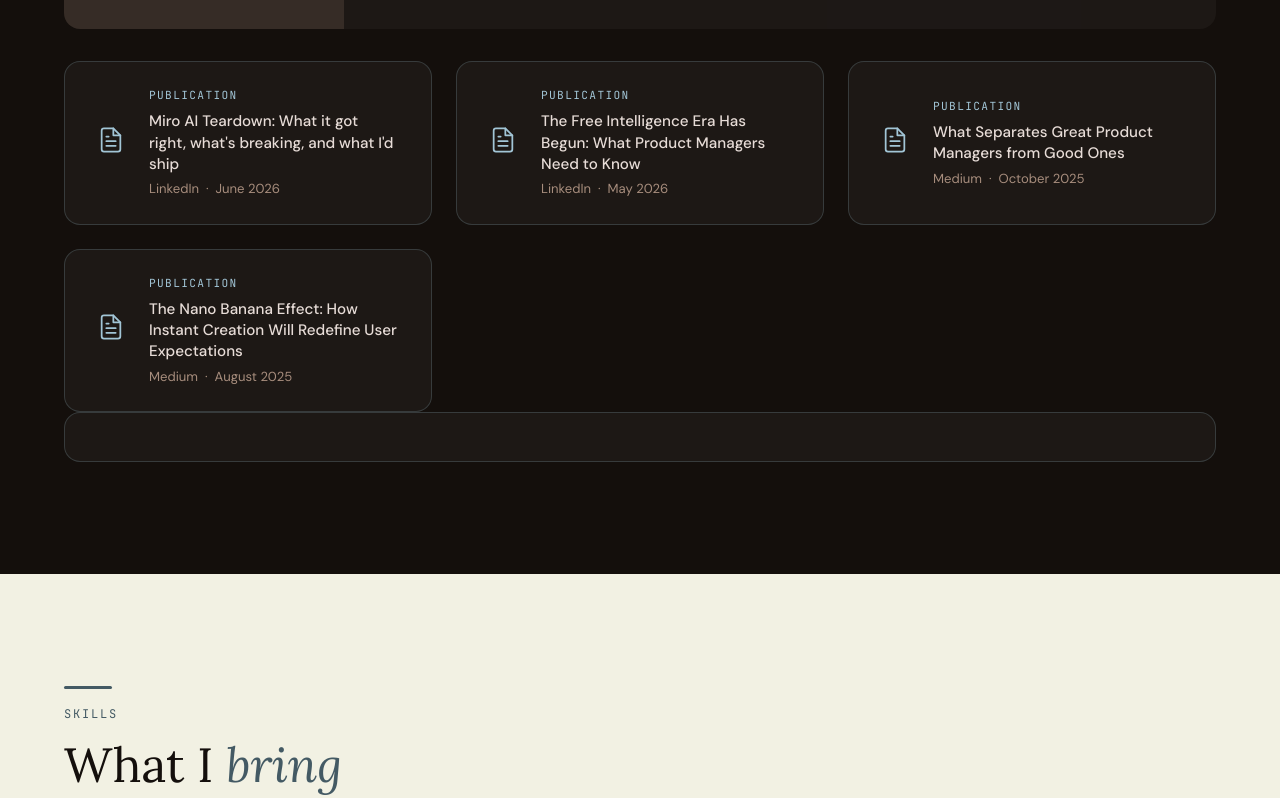
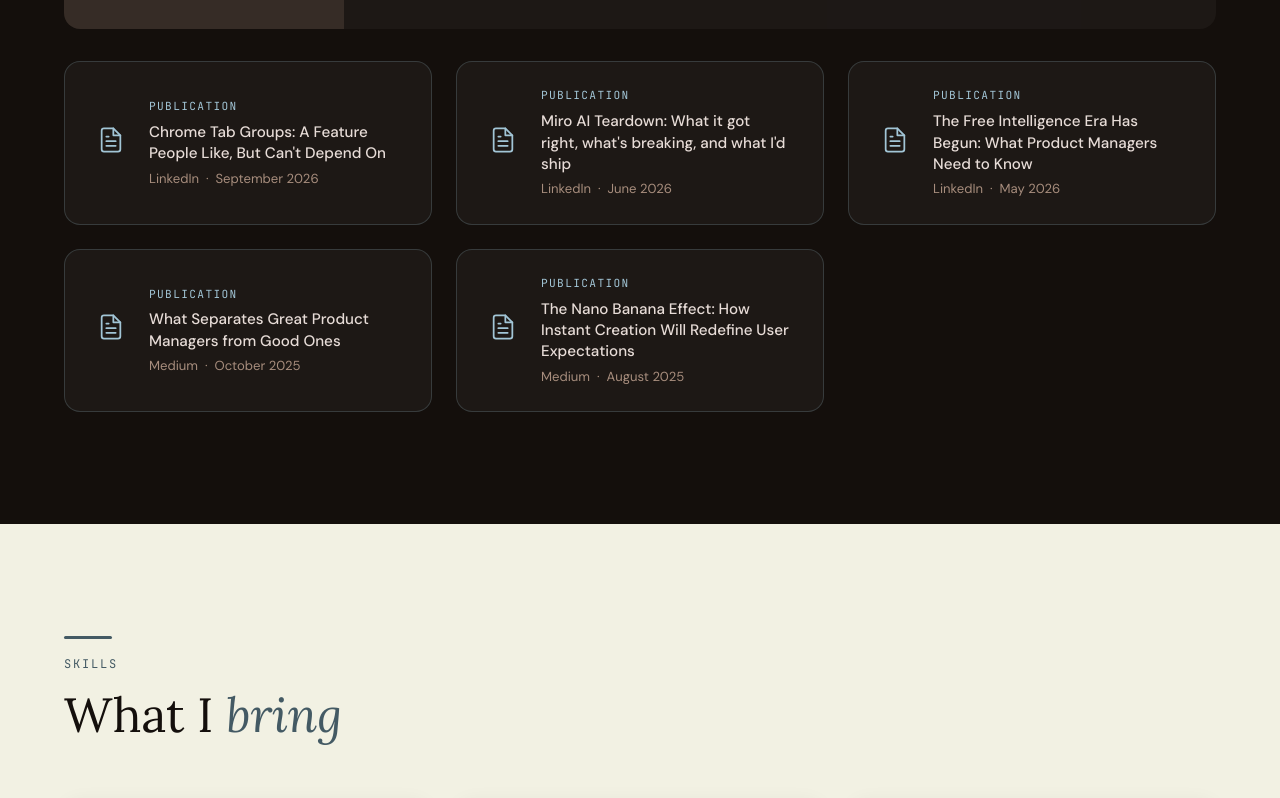
Before and after one commit to Chaitralikore/Portfolio, a plain HTML site: page index.html in a window 1280 px wide. Shown: the part 5107-5905 px from the top of the page. Drawn offline with Linux system fonts and the light colour scheme.

Commit message:
Add Chrome Tab Groups publication link
Added a new publication link for 'Chrome Tab Groups' with relevant metadata.

```diff
--- a/index.html
+++ b/index.html
@@ -821,6 +821,20 @@ section{scroll-margin-top:64px}
 
   <!-- Publications Grid -->
   <div class="pub-list">
+    <!-- Chrome Tab Groups -->
+<a href="https://www.linkedin.com/pulse/chrome-tab-groups-feature-people-like-cant-depend-chaitrali-kore-ggfye/" target="_blank" aria-label="Chrome Tab Groups Publication">
+  <div class="pub-card">
+    <div class="pub-icon">
+      <svg viewBox="0 0 24 24" width="28" height="28" fill="none" stroke="currentColor" stroke-width="1.5" stroke-linecap="round" stroke-linejoin="round" style="color: var(--amber-light);"><path d="M14 2H6a2 2 0 0 0-2 2v16a2 2 0 0 0 2 2h12a2 2 0 0 0 2-2V8z"/><polyline points="14 2 14 8 20 8"/><line x1="16" y1="13" x2="8" y2="13"/><line x1="16" y1="17" x2="8" y2="17"/><polyline points="10 9 9 9 8 9"/></svg>
+    </div>
+    <div>
+      <div class="pub-label">Publication</div>
+      <div class="pub-title">Chrome Tab Groups: A Feature People Like, But Can't Depend On</div>
+      <div class="pub-meta">LinkedIn &nbsp;·&nbsp; September 2026</div>
+    </div>
+  </div>
+</a>
+
     <!-- Miro AI Teardown -->
     <a href="https://www.linkedin.com/pulse/miro-ai-teardown-what-got-right-whats-breaking-id-ship-chaitrali-kore-xxopc/" target="_blank" aria-label="Miro AI Teardown Publication">
       <div class="pub-card">
@@ -864,7 +878,7 @@ section{scroll-margin-top:64px}
     </a>
 
     <!-- Nano Banana Effect -->
-    <a href="https://medium.com/@ChaitraliKore/the-nano-banana-effect-how-instant-creation-will-redefine-user-expectations-457001e987bd" target="_blank"
+    <a href="https://medium.com/@ChaitraliKore/the-nano-banana-effect-how-instant-creation-will-redefine-user-expectations-457001e987bd" target="_blank" aria-label="Nano Banana Effect Publication">
       <div class="pub-card">
         <div class="pub-icon">
           <svg viewBox="0 0 24 24" width="28" height="28" fill="none" stroke="currentColor" stroke-width="1.5" stroke-linecap="round" stroke-linejoin="round" style="color: var(--amber-light);"><path d="M14 2H6a2 2 0 0 0-2 2v16a2 2 0 0 0 2 2h12a2 2 0 0 0 2-2V8z"/><polyline points="14 2 14 8 20 8"/><line x1="16" y1="13" x2="8" y2="13"/><line x1="16" y1="17" x2="8" y2="17"/><polyline points="10 9 9 9 8 9"/></svg>
```
